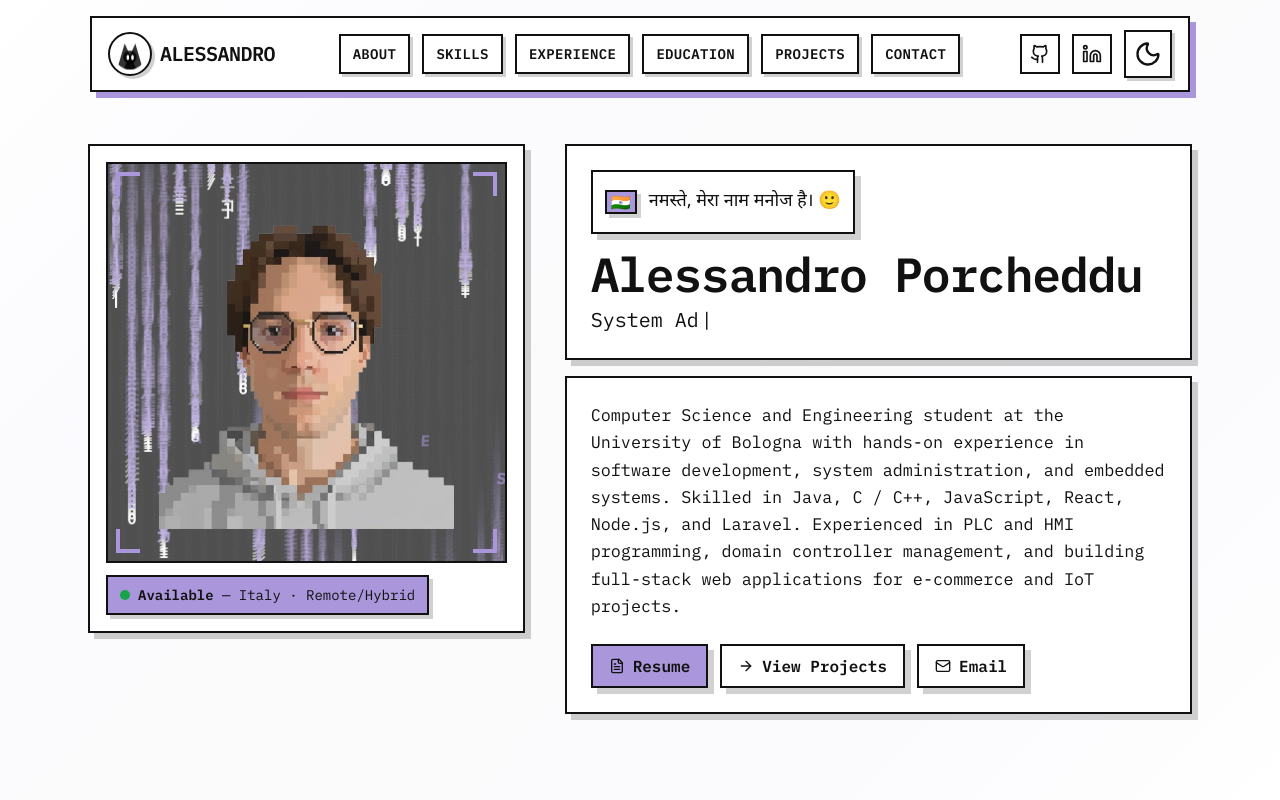
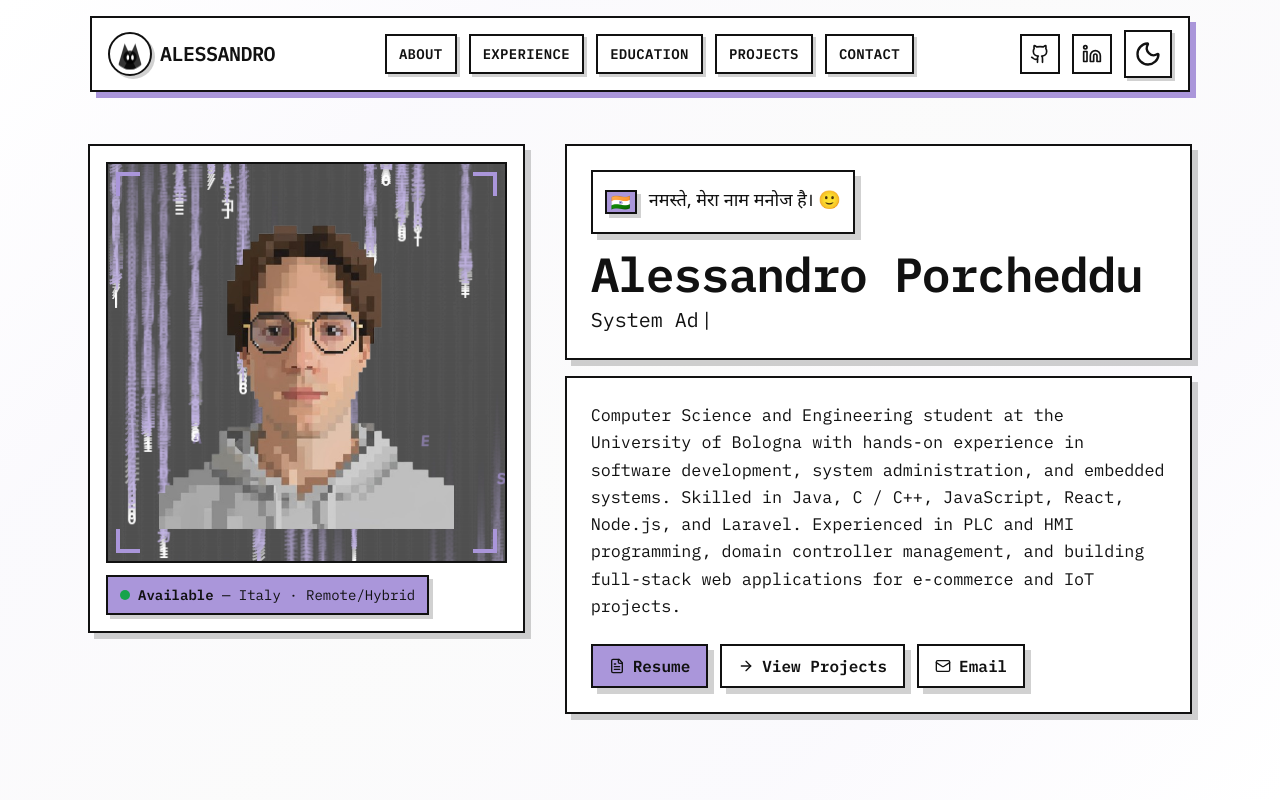
Before and after one commit to D3stan/portfolio, a React (Vite) app: page / in a window 1280 px wide. Shown: the top 800 px of the page. Built offline with nearby package versions, Linux system fonts and the light colour scheme.

Commit message:
fixed more navigation

```diff
--- a/index.html
+++ b/index.html
@@ -4,6 +4,8 @@
 <head>
 	<meta charset="UTF-8" />
 	<meta name="viewport" content="width=device-width, initial-scale=1.0" />
+	<title>Alessandro Porcheddu | Software Developer</title>
+	<meta name="description" content="Portfolio of Alessandro Porcheddu - Software Developer" />
 
 	<!-- Meta tags, fonts, analytics, and SEO are managed by react-helmet-async -->
 	<!-- See src/components/MetaTags.jsx to update these values -->
--- a/src/config/index.js
+++ b/src/config/index.js
@@ -75,7 +75,6 @@ export const RESUME_DOWNLOAD_NAME = "AlessandroPorcheddu-Resume.pdf";
 // ========== NAVIGATION ==========
 export const NAV_LINKS = [
   { id: "about", label: "About" },
-  { id: "skills", label: "Skills" },
   { id: "experience", label: "Experience" },
   { id: "education", label: "Education" },
   { id: "projects", label: "Projects" },
```
Also changed, not shown: 1 other file (tests, documents, lock files or other folders).
